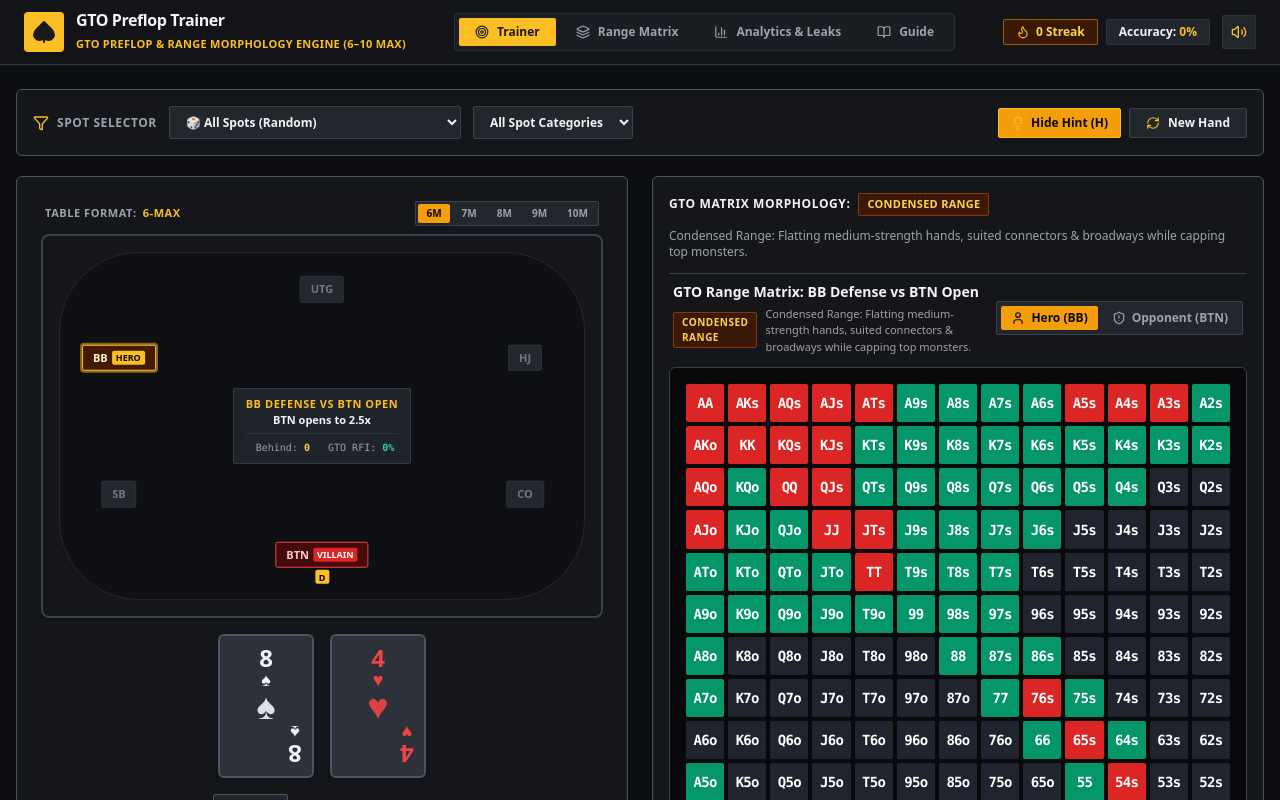
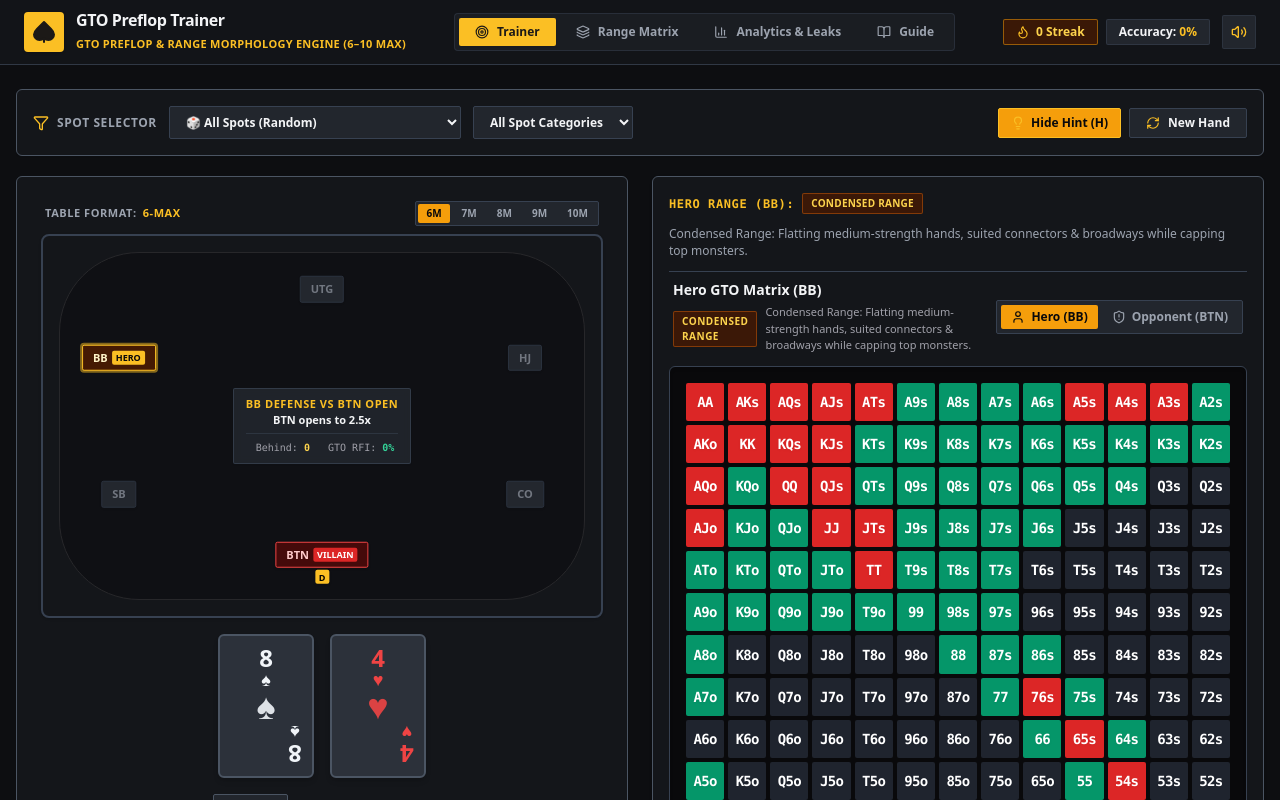
Before and after one commit to Rizehigh/gto-preflop-trainer, a React (Vite) app: page / in a window 1280 px wide. Both pictures are taken after a click on the button "Peek Hint (H)". Shown: the top 800 px of the page. Built offline with nearby package versions, Linux system fonts and the light colour scheme.

Commit message:
feat: include both Hero GTO Range Matrix and Villain GTO Range Matrix when solution unlocks post-decision

```diff
--- a/src/components/TrainerTab.tsx
+++ b/src/components/TrainerTab.tsx
@@ -381,19 +381,19 @@ export const TrainerTab: React.FC<TrainerTabProps> = ({ onRecordAttempt, leakPos
           </div>
         </div>
 
-        {/* Right Column: GTO Solution & 13x13 Range Grid Matrix */}
+        {/* Right Column: GTO Solution & Dual 13x13 Range Grid Matrices */}
         <div className="lg:col-span-6 flex flex-col items-center w-full space-y-4">
           {userAction === null && !showHint ? (
-            /* Pre-Decision State: Range Grid Hidden / Locked */
+            /* Pre-Decision State: Range Grids Hidden / Locked */
             <div className="w-full bg-m3-surfaceContainerLow border border-m3-outline rounded-m3-md p-6 text-center space-y-4 shadow">
               <div className="w-12 h-12 bg-m3-surfaceContainerHigh border border-m3-outlineVariant rounded-m3-xs flex items-center justify-center mx-auto text-amber-400 shadow-sm">
                 <Lock className="w-6 h-6" />
               </div>
 
               <div>
-                <h3 className="text-base font-bold text-m3-onSurface">GTO Range Matrix Hidden</h3>
+                <h3 className="text-base font-bold text-m3-onSurface">GTO Range Matrices Hidden</h3>
                 <p className="text-xs text-m3-onSurfaceVariant font-medium mt-1 max-w-sm mx-auto leading-relaxed">
-                  Make your play (Fold, Call, or Raise) to test your skills and unlock the full 13x13 GTO range solution matrix!
+                  Make your play (Fold, Call, or Raise) to test your skills and unlock the full 13x13 GTO Hero & Villain range matrices!
                 </p>
               </div>
 
@@ -415,14 +415,14 @@ export const TrainerTab: React.FC<TrainerTabProps> = ({ onRecordAttempt, leakPos
 
                 <ul className="text-xs text-m3-onSurfaceVariant space-y-2 font-medium list-disc list-inside">
                   <li><strong className="text-m3-onSurface">Test Decision:</strong> Select Fold, Call, or Raise for Hero using your mouse or keys 1/2/3.</li>
-                  <li><strong className="text-m3-onSurface">Range Morphology:</strong> Master whether this spot demands a Linear, Polarized, or Mixed strategy.</li>
-                  <li><strong className="text-m3-onSurface">Hint Shortcut:</strong> Press <kbd className="px-1 py-0.5 bg-zinc-800 text-amber-400 rounded font-mono text-[10px]">H</kbd> anytime to reveal the GTO hint.</li>
+                  <li><strong className="text-m3-onSurface">Hero & Villain Ranges:</strong> Compare Hero's defense/raise strategy directly against Villain's opening range.</li>
+                  <li><strong className="text-m3-onSurface">Hint Shortcut:</strong> Press <kbd className="px-1 py-0.5 bg-zinc-800 text-amber-400 rounded font-mono text-[10px]">H</kbd> anytime to reveal GTO ranges.</li>
                 </ul>
               </div>
             </div>
           ) : (
-            /* Post-Decision State: Revealed 13x13 Range Grid & GTO Solution Feedback */
-            <div className="w-full space-y-4 animate-fadeIn">
+            /* Post-Decision State: Revealed Hero & Villain 13x13 Range Grids & GTO Feedback */
+            <div className="w-full space-y-5 animate-fadeIn">
               {evaluation && (
                 <MorphologyExplanation
                   isCorrect={evaluation.isCorrect}
@@ -438,14 +438,14 @@ export const TrainerTab: React.FC<TrainerTabProps> = ({ onRecordAttempt, leakPos
                 />
               )}
 
-              {/* Full Original 13x13 GTO Range Matrix */}
+              {/* HERO 13x13 GTO RANGE MATRIX */}
               <div className="w-full bg-m3-surfaceContainerLow border border-m3-outline rounded-m3-md p-4 shadow space-y-3">
                 <div className="flex items-center justify-between">
                   <div className="flex items-center gap-2">
-                    <span className="text-xs uppercase font-extrabold tracking-wider text-m3-onSurface">
-                      GTO Matrix Morphology:
+                    <span className="text-xs uppercase font-extrabold tracking-wider text-amber-400 font-mono">
+                      HERO RANGE ({currentSpot.heroPosition}):
                     </span>
-                    <span className={`px-2 py-0.5 font-black text-[11px] uppercase tracking-wide border rounded-m3-xs ${morphologyMeta.textColor} ${morphologyMeta.badgeBg} ${morphologyMeta.borderColor}`}>
+                    <span className={`px-2 py-0.5 font-black text-[10px] uppercase tracking-wide border rounded-m3-xs ${morphologyMeta.textColor} ${morphologyMeta.badgeBg} ${morphologyMeta.borderColor}`}>
                       {morphologyMeta.label}
                     </span>
                   </div>
@@ -459,7 +459,37 @@ export const TrainerTab: React.FC<TrainerTabProps> = ({ onRecordAttempt, leakPos
                   <RangeGrid
                     spot={currentSpot}
                     highlightHand={handNotation}
-                    title={`GTO Range Matrix: ${currentSpot.name}`}
+                    overrideTarget="hero"
+                    title={`Hero GTO Matrix (${currentSpot.heroPosition})`}
+                    showLegend
+                  />
+                </div>
+              </div>
+
+              {/* VILLAIN 13x13 GTO RANGE MATRIX */}
+              <div className="w-full bg-m3-surfaceContainerLow border border-m3-outline rounded-m3-md p-4 shadow space-y-3">
+                <div className="flex items-center justify-between">
+                  <div className="flex items-center gap-2">
+                    <span className="text-xs uppercase font-extrabold tracking-wider text-red-400 font-mono">
+                      VILLAIN RANGE ({currentSpot.villainPosition || 'OPENER'}):
+                    </span>
+                    {currentSpot.villainMorphologyStructure && (
+                      <span className="px-2 py-0.5 font-black text-[10px] uppercase tracking-wide border rounded-m3-xs bg-red-950/80 text-red-300 border-red-500">
+                        {currentSpot.villainMorphologyStructure}
+                      </span>
+                    )}
+                  </div>
+                </div>
+
+                <p className="text-xs font-medium text-m3-onSurfaceVariant leading-snug">
+                  {currentSpot.villainMorphologyDescription || `Preflop opening / raising range structure for ${currentSpot.villainPosition || 'Villain'}.`}
+                </p>
+
+                <div className="pt-2 border-t border-m3-outlineVariant">
+                  <RangeGrid
+                    spot={currentSpot}
+                    overrideTarget="villain"
+                    title={`Villain GTO Matrix (${currentSpot.villainPosition || 'Opener'})`}
                     showLegend
                   />
                 </div>
```
